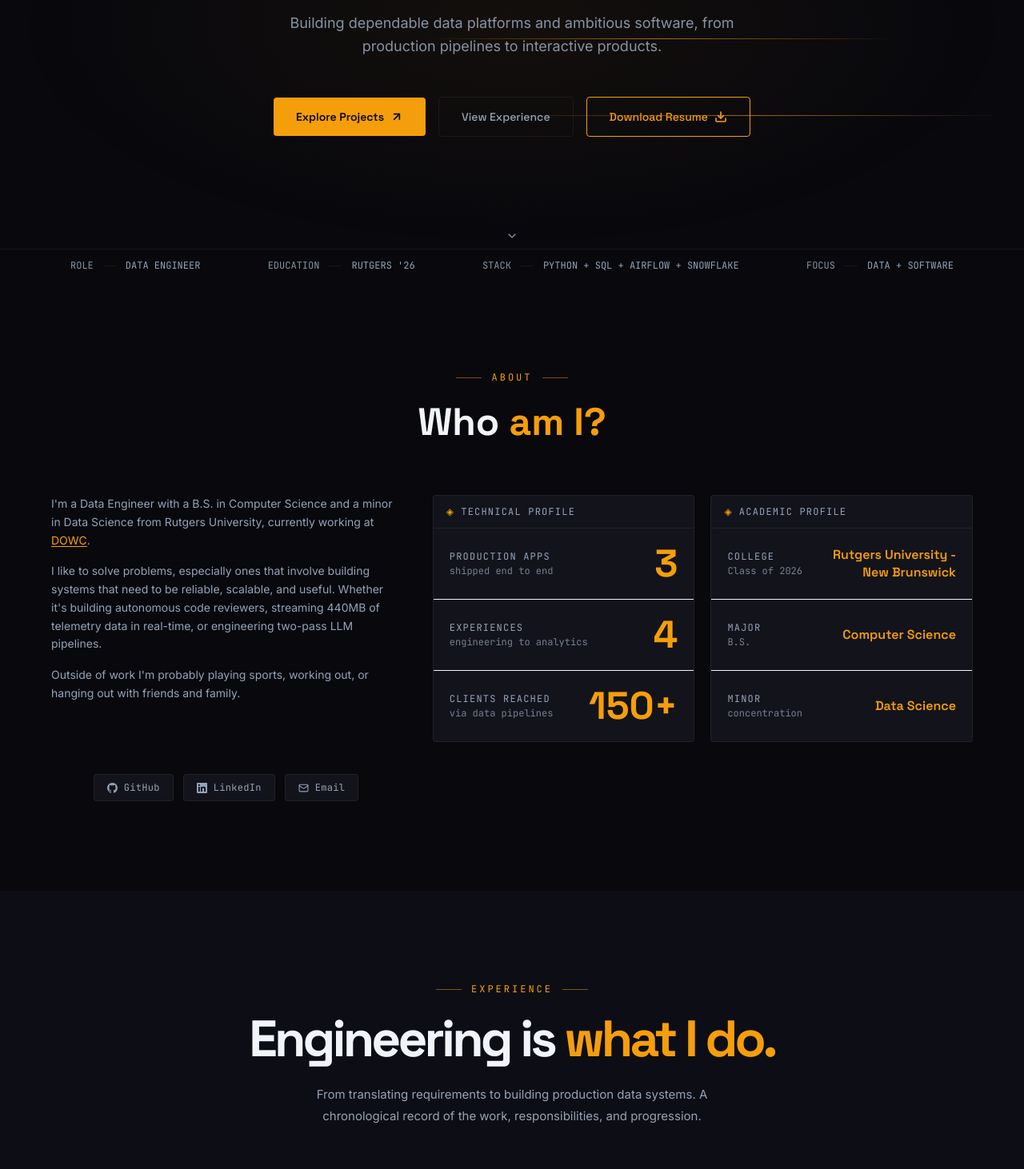
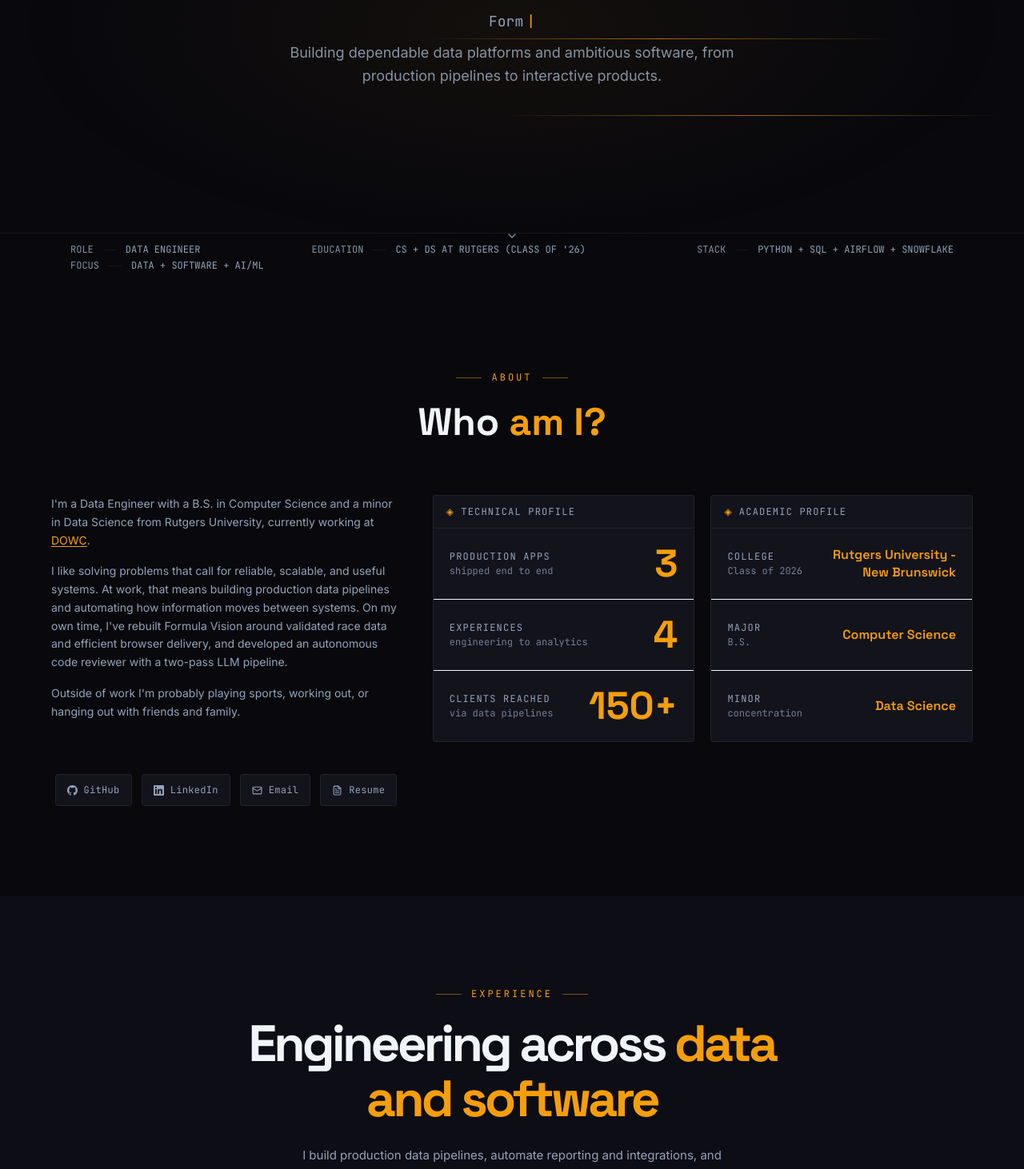
Before and after one commit to pvparekh/portfolio, a React (Vite) app: page / in a window 1280 px wide. Shown: the part 448-1910 px from the top of the page at 80% size. Built offline with nearby package versions, Linux system fonts and the light colour scheme.

Commit message:
refine(hero,about,projects): recruiter copy, resume action and technical evidence

```diff
--- a/src/App.tsx
+++ b/src/App.tsx
@@ -17,7 +17,7 @@ import {
   Brain,
   Box,
   Database,
-  Download,
+  FileText,
 } from 'lucide-react';
 
 /* ── Brand icon SVGs (lucide-react v1 dropped these) ── */
@@ -48,7 +48,7 @@ const PROJECTS = [
   name: 'Formula Vision',
   tagline: 'F1 Race Replay Platform',
   description: 'Historical Formula 1 replay rebuilt as a verified data product: canonical Parquet, timing-authoritative race intelligence, immutable releases, and a client-owned replay engine.',
-  tech: ['React', 'TypeScript', 'Vite', 'Cloudflare R2', 'Python', 'Vercel'],
+  tech: ['Python', 'FastF1', 'Parquet', 'React', 'TypeScript', 'Vite', 'Cloudflare R2', 'Recharts', 'Vercel'],
   live: 'https://formulavision.vercel.app' as string | null,
   github: 'https://github.com/pvparekh/F1-Viewer' as string | null,
   accent: '#E8002D',
@@ -383,7 +383,7 @@ function HeroSection() {
             className="font-mono text-xs tracking-[0.3em] uppercase"
             style={{ color: 'var(--accent)' }}
           >
-            Junior Data Engineer · DOWC
+            Data Engineer · Actively Building
           </span>
           <span
             className="w-1.5 h-1.5 rounded-full live-dot"
@@ -448,48 +448,12 @@ function HeroSection() {
           initial={{ opacity: 0, y: 8 }}
           animate={{ opacity: 1, y: 0 }}
           transition={{ delay: 1.3, duration: 0.6, ease }}
-          className="text-base md:text-lg max-w-2xl mx-auto leading-relaxed mb-12 px-4"
+          className="text-base md:text-lg max-w-2xl mx-auto leading-relaxed mb-6 px-4"
           style={{ color: 'var(--text-3)' }}
         >
           Building dependable data platforms and ambitious software, from production pipelines to interactive products.
         </motion.p>
 
-        {/* CTAs */}
-        <motion.div
-          initial={{ opacity: 0, y: 14 }}
-          animate={{ opacity: 1, y: 0 }}
-          transition={{ delay: 1.5, duration: 0.6, ease }}
-          className="flex flex-wrap items-center justify-center gap-4"
-        >
-          <button
-            onClick={() =>
-              document.getElementById('projects')?.scrollIntoView({ behavior: 'smooth' })
-            }
-            className="btn-primary font-display font-semibold text-sm px-7 py-3.5 rounded-sm flex items-center gap-2"
-            style={{ background: 'var(--accent)', color: '#08080D' }}
-          >
-            Explore Projects
-            <ArrowUpRight size={16} strokeWidth={2.5} />
-          </button>
-          <button
-            onClick={() =>
-              document.getElementById('experience')?.scrollIntoView({ behavior: 'smooth' })
-            }
-            className="btn-secondary font-display font-medium text-sm px-7 py-3.5 rounded-sm border"
-            style={{ borderColor: 'var(--border)', color: 'var(--text-2)' }}
-          >
-            View Experience
-          </button>
-          <a
-            href="/resume.pdf"
-            download="Parth_Parekh_Resume.pdf"
-            className="btn-secondary font-display font-medium text-sm px-7 py-3.5 rounded-sm border flex items-center gap-2"
-            style={{ borderColor: 'var(--accent)', color: 'var(--accent)' }}
-          >
-            Download Resume
-            <Download size={16} strokeWidth={2.5} />
-          </a>
-        </motion.div>
       </motion.div>
 
       {/* F1 telemetry bar */}
@@ -503,9 +467,9 @@ function HeroSection() {
         <div className="max-w-6xl mx-auto px-6 py-3 flex flex-wrap gap-x-8 gap-y-1 items-center justify-between">
           {[
             { label: 'ROLE', value: 'DATA ENGINEER' },
-            { label: 'EDUCATION', value: "RUTGERS '26" },
+            { label: 'EDUCATION', value: "CS + DS AT RUTGERS (CLASS OF '26)" },
             { label: 'STACK',  value: 'PYTHON + SQL + AIRFLOW + SNOWFLAKE' },
-            { label: 'FOCUS', value: 'DATA + SOFTWARE' },
+            { label: 'FOCUS', value: 'DATA + SOFTWARE + AI/ML' },
           ].map((item) => (
             <div key={item.label} className="flex items-center gap-3">
               <span style={{ color: 'var(--text-3)' }}>{item.label}</span>
@@ -585,8 +549,7 @@ function AboutSection() {
                 .
               </p>
               <p>
-                I like to solve problems, especially ones that involve building systems that need to be reliable, scalable, and useful. Whether it's building autonomous code reviewers, streaming 440MB of telemetry data in
-                real-time, or engineering two-pass LLM pipelines.
+                I like solving problems that call for reliable, scalable, and useful systems. At work, that means building production data pipelines and automating how information moves between systems. On my own time, I've rebuilt Formula Vision around validated race data and efficient browser delivery, and developed an autonomous code reviewer with a two-pass LLM pipeline.
               </p>
               <p>
                 Outside of work I'm probably playing sports, working out, or hanging out with
@@ -669,16 +632,18 @@ function AboutSection() {
           <FadeInSection delay={0.3} className="md:col-span-2">
             <div className="flex flex-wrap justify-center gap-3">
               {[
-                { href: 'https://github.com/pvparekh', label: 'GitHub', Icon: GithubIcon },
-                { href: 'https://linkedin.com/in/parekh422', label: 'LinkedIn', Icon: LinkedinIcon },
-                { href: 'mailto:pvparekh14@gmail.com', label: 'Email', Icon: Mail },
-              ].map(({ href, label, Icon }) => (
+                { href: 'https://github.com/pvparekh', label: 'GitHub', Icon: GithubIcon, download: undefined },
+                { href: 'https://linkedin.com/in/parekh422', label: 'LinkedIn', Icon: LinkedinIcon, download: undefined },
+                { href: 'mailto:pvparekh14@gmail.com', label: 'Email', Icon: Mail, download: undefined },
+                { href: '/resume.pdf', label: 'Resume', Icon: FileText, download: 'Parth_Parekh_Resume.pdf' },
+              ].map(({ href, label, Icon, download }) => (
                 <a
                   key={label}
                   href={href}
-                  target="_blank"
-                  rel="noreferrer"
-                  className="flex items-center gap-2 font-mono text-xs tracking-wide px-4 py-2 rounded-sm border transition-all duration-200"
+                  download={download}
+                  target={download ? undefined : '_blank'}
+                  rel={download ? undefined : 'noreferrer'}
+                  className="flex items-center whitespace-nowrap min-h-10 gap-2 font-mono text-xs tracking-wide px-3.5 py-2 rounded-sm border transition-all duration-200"
                   style={{
                     borderColor: 'var(--border)',
                     color: 'var(--text-2)',
@@ -718,9 +683,9 @@ function ProjectsSection() {
       <div className="renaissance-project-wrap">
         <FadeInSection>
           <div className="renaissance-project-intro">
-            <SectionLabel label="Selected Engineering" />
-            <h2 className="font-display">Not just interfaces. <span>Systems.</span></h2>
-            <p>Three very different problems, solved through data engineering, backend automation, and product development. Explore the architecture and the real code.</p>
+            <SectionLabel label="Projects" />
+            <h2 className="font-display">Things I've <span>built</span></h2>
+            <p>Projects spanning data engineering, developer automation, and full-stack software, with the code and architecture available to explore.</p>
           </div>
         </FadeInSection>
 
@@ -737,7 +702,7 @@ function ProjectsSection() {
                 <p className="renaissance-flagship-lead">An actual racing product. An engineering system underneath.</p>
                 <p className="renaissance-project-description">{flagship.description}</p>
                 <div className="renaissance-proof-points" aria-label="Engineering highlights">
-                  <div><span>01</span><p>Timing decides race order. Telemetry drives the picture.</p></div>
+                  <div><span>01</span><p>Official timing determines race order, while telemetry positions the cars on the circuit.</p></div>
                   <div><span>02</span><p>Canonical data and browser delivery are separate contracts.</p></div>
                   <div><span>03</span><p>Valid releases publish atomically; broken races are quarantined.</p></div>
                 </div>
@@ -761,7 +726,7 @@ function ProjectsSection() {
 
               <div className="renaissance-architecture" aria-label="Formula Vision architecture diagram">
                 <div className="renaissance-architecture-caption">
-                  <span>BUILD / VALIDATE / DELIVER</span><span>READ-ONLY SYSTEM OVERVIEW</span>
+                  <span>BUILD / VALIDATE / DEPLOY</span>
                 </div>
                 <div className="renaissance-architecture-flow">
                   {[
@@ -782,7 +747,7 @@ function ProjectsSection() {
                     </div>
                   ))}
                 </div>
-                <p className="renaissance-architecture-foot">Historical replay is static-first. No always-on replay API.</p>
+
               </div>
             </div>
             <div className="renaissance-tech-strip" aria-label="Formula Vision technologies">
@@ -802,7 +767,7 @@ function ProjectsSection() {
                 <article className={`renaissance-supporting-project ${isReviewBot ? 'is-review-bot' : 'is-aetherflow'}`}>
                   <div className="renaissance-project-topline">
                     <span>{project.number} / ENGINEERING PROJECT</span>
-                    <span>{isReviewBot ? 'GITHUB INTEGRATION' : 'FILE INGESTION + ANALYTICS'}</span>
+                    <span>{isReviewBot ? 'GITHUB INTEGRATION + DEVELOPER TOOLING' : 'FILE INGESTION + ANALYTICS'}</span>
                   </div>
                   <div className="renaissance-secondary-body">
                     <div>
@@ -847,11 +812,10 @@ function ExperienceSection() {
           <div className="renaissance-experience-intro">
             <SectionLabel label="Experience" />
             <h2 className="font-display">
-              Engineering is <span>what I do.</span>
+              Engineering across <span>data and software</span>
             </h2>
             <p>
-              From translating requirements to building production data systems.
-              A chronological record of the work, responsibilities, and progression.
+              I build production data pipelines, automate reporting and integrations, and develop end-to-end software. These roles trace my progression across data engineering, analytics, and application development.
             </p>
           </div>
         </FadeInSection>
@@ -859,7 +823,7 @@ function ExperienceSection() {
         <div className="renaissance-company-list">
           {EXPERIENCE.map((exp, companyIndex) => (
             <FadeInSection key={exp.company} delay={companyIndex * 0.06}>
-              <article className="renaissance-company">
+              <article className={`renaissance-company ${exp.roles.length > 1 ? 'renaissance-company--progression' : ''}`}>
                 <div className="renaissance-company-identity">
                   <p className="renaissance-index">0{companyIndex + 1} / EXPERIENCE</p>
                   <div className="renaissance-company-heading">
```
